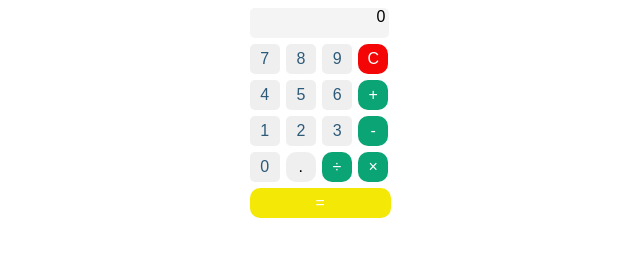
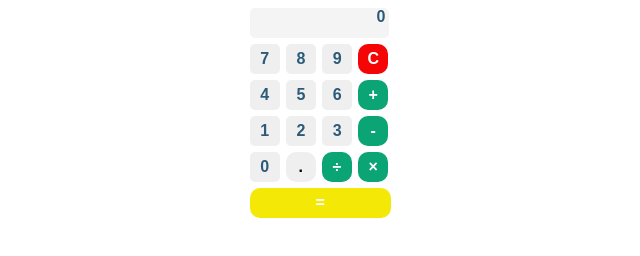
Before and after one commit to vcarter3/calculator, a plain HTML site: page html.html in a window 1280 px wide. Shown: the full height of the page, 321-961 px from the left. Drawn offline with Linux system fonts and the light colour scheme.

```diff
--- a/styles.css
+++ b/styles.css
@@ -1,12 +1,16 @@
+
 .calculator {
     width: 145px;
     display: block;
     margin: auto;
+    caret-color: transparent;
 }
 
 .display{
+    color: rgb(44, 90, 121);
     background-color: rgb(244, 244, 244);
     font-size: medium;
+    font-weight: bold;
     font-family:sans-serif;
     height: 30px;
     border-radius: 5px;
@@ -34,6 +38,7 @@
 }
 
 button {
+    font-weight: bold;
     border: none;
     border-radius: 5px;
     margin: 3px;
```
